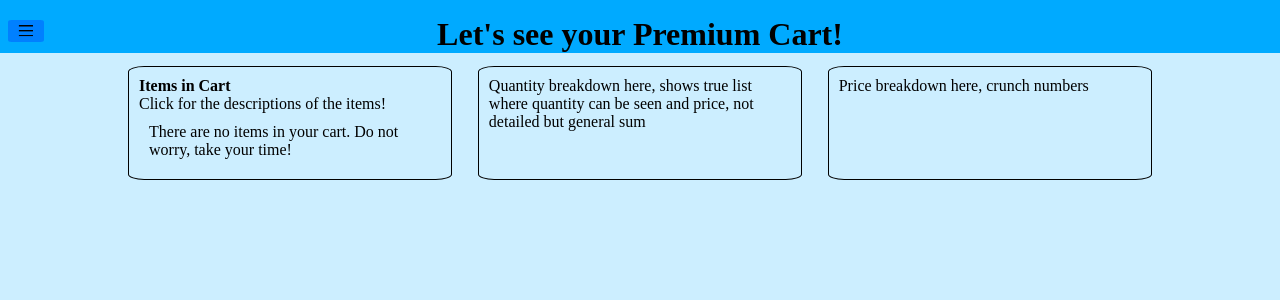
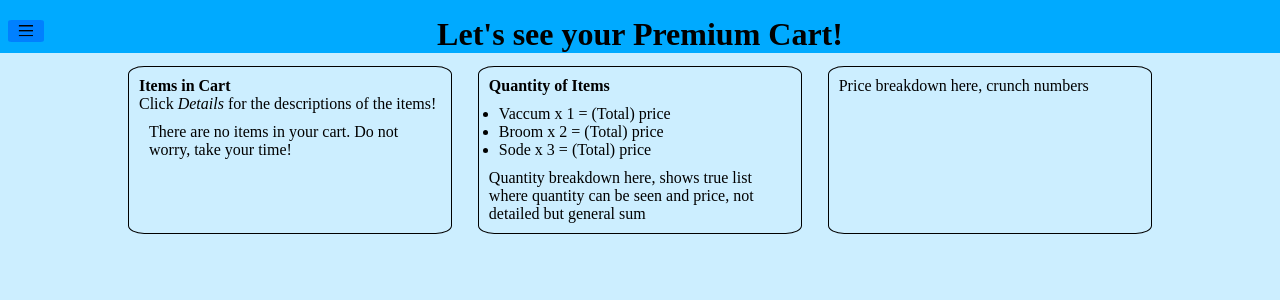
Before and after one commit to Johnny-Rport/Shopping, a React (Create React App) app: page /shopping/Cart in a window 1280 px wide. Shown: the top 300 px of the page. Built offline with nearby package versions, Linux system fonts and the light colour scheme; a web font is replaced by a local one.

Commit message:
- Updating Cart

```diff
--- a/src/parts/cart_item.tsx
+++ b/src/parts/cart_item.tsx
@@ -5,7 +5,7 @@ import { keys, descr } from './product_handler';
 function Cartitem(){
     return (
         <div className={style.list}> <h4>Items in Cart</h4>
-        <aside>Click for the descriptions of the items!</aside>
+        <aside>Click <em>Details</em> for the descriptions of the items!</aside>
             <ul>
                 <DisplayItems/>
             </ul>
--- a/src/parts/cart_quantity.tsx
+++ b/src/parts/cart_quantity.tsx
@@ -1,8 +1,17 @@
 import React from 'react';
+import style from '../Pages/css/home.module.css'
 
 function Cartquantity(){
     return (
-        <div>Quantity breakdown here, shows true list where quantity can be seen and price, not detailed but general sum</div>
+        <div className={style.list}> <h4>Quantity of Items</h4>
+        <ul>
+            <li>Vaccum x 1 = (Total) price</li>
+            <li>Broom x 2 = (Total) price</li>
+            <li>Sode x 3 = (Total) price</li>
+        </ul>
+
+            <aside>Quantity breakdown here, shows true list where quantity can be seen and price, not detailed but general sum</aside>
+        </div>
     )
 }
 
```
